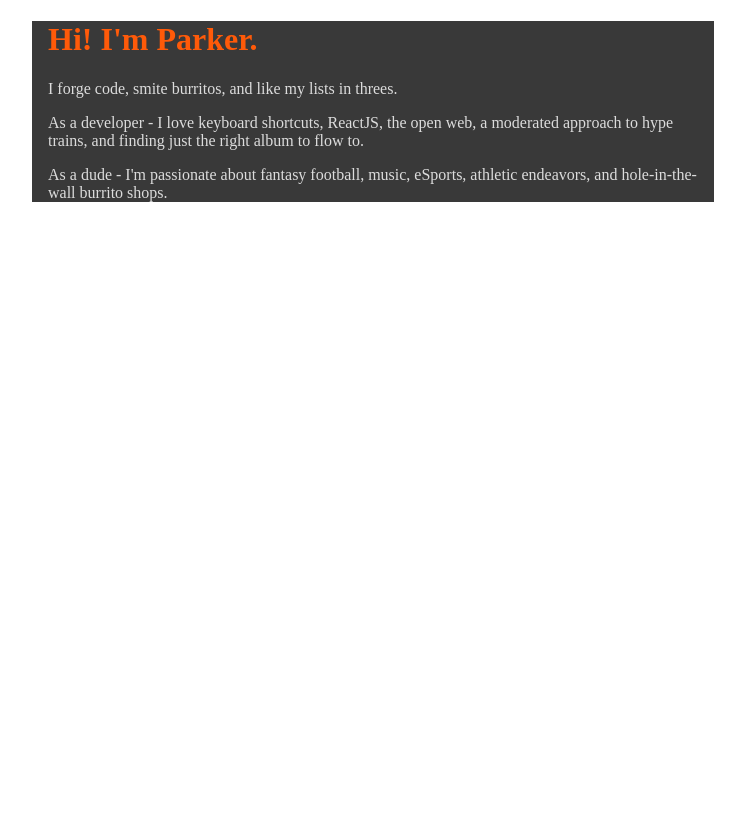
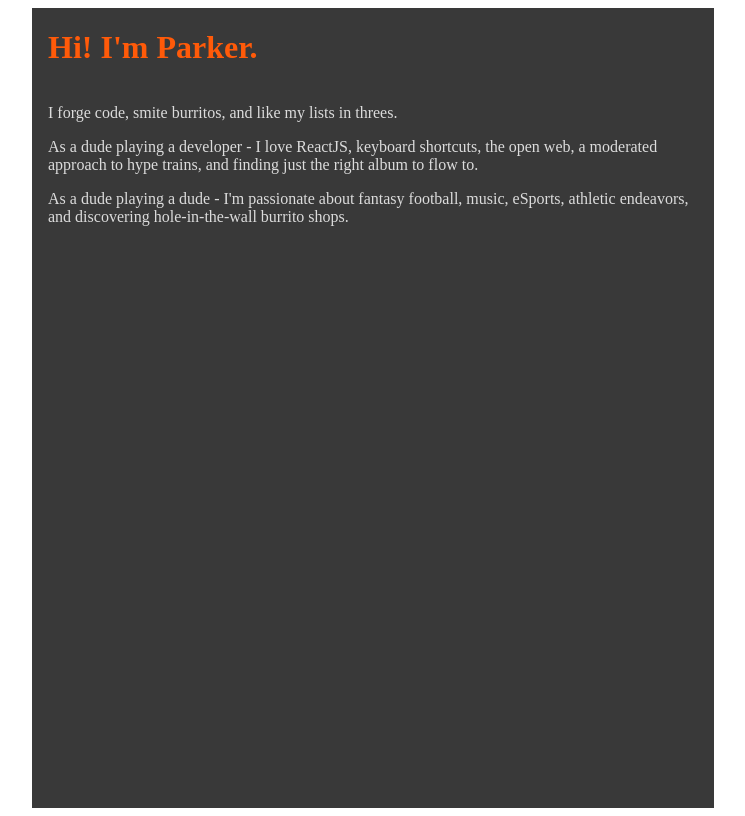
Before and after one commit to HeyParkerJ/heyparkerj, a Gatsby app: page / in a window 1280 px wide. Shown: the whole page, without its empty margins (267-1012 px from the left). Built offline with nearby package versions, Linux system fonts and the light colour scheme.

Commit message:
initial styling layout

```diff
--- a/src/components/layout.module.css
+++ b/src/components/layout.module.css
@@ -3,5 +3,10 @@
     margin: 0rem auto;
     max-width: 650px;
     padding: 0 1rem;
-    background-color: #393939
+    background-color: #393939;
+
+    height: 100vh;
+    min-height: 100%;
+    display: flex;
+    flex-direction: column;
 }
--- a/src/html.js
+++ b/src/html.js
@@ -3,7 +3,7 @@ import PropTypes from "prop-types"
 
 export default function HTML(props) {
   return (
-    <html {...props.htmlAttributes}>
+    <html {...props.htmlAttributes} style={{'height': '100%'}}>
       <head>
         <meta charSet="utf-8" />
         <meta httpEquiv="x-ua-compatible" content="ie=edge" />
@@ -13,7 +13,9 @@ export default function HTML(props) {
         />
         {props.headComponents}
       </head>
-      <body {...props.bodyAttributes} style={{'backgroundColor': '#faebd7', 'margin': 0}}>
+      <body {...props.bodyAttributes} style={{'backgroundColor': '#faebd7',
+                                              'margin': 0,
+                                              'height': '100%'}}>
         {props.preBodyComponents}
         <noscript key="noscript" id="gatsby-noscript">
           This app works best with JavaScript enabled.
--- a/src/pages/index.js
+++ b/src/pages/index.js
@@ -11,10 +11,10 @@ export default () => (
         I forge code, smite burritos, and like my lists in threes.
       </p>
       <p>
-        As a developer - I love keyboard shortcuts, ReactJS, the open web, a moderated approach to hype trains, and finding just the right album to flow to.
+        As a dude playing a developer - I love ReactJS, keyboard shortcuts, the open web, a moderated approach to hype trains, and finding just the right album to flow to.
       </p>
       <p>
-        As a dude - I'm passionate about fantasy football, music, eSports, athletic endeavors, and hole-in-the-wall burrito shops.
+        As a dude playing a dude - I'm passionate about fantasy football, music, eSports, athletic endeavors, and discovering hole-in-the-wall burrito shops.
       </p>
     </div>
   </Layout>
--- a/src/pages/index.module.css
+++ b/src/pages/index.module.css
@@ -5,6 +5,7 @@
 .bodyText {
     /*color: #6E6E6E*/
     color: #dcdcdc;
+    font-size: 16px;
 }
 
 
```
